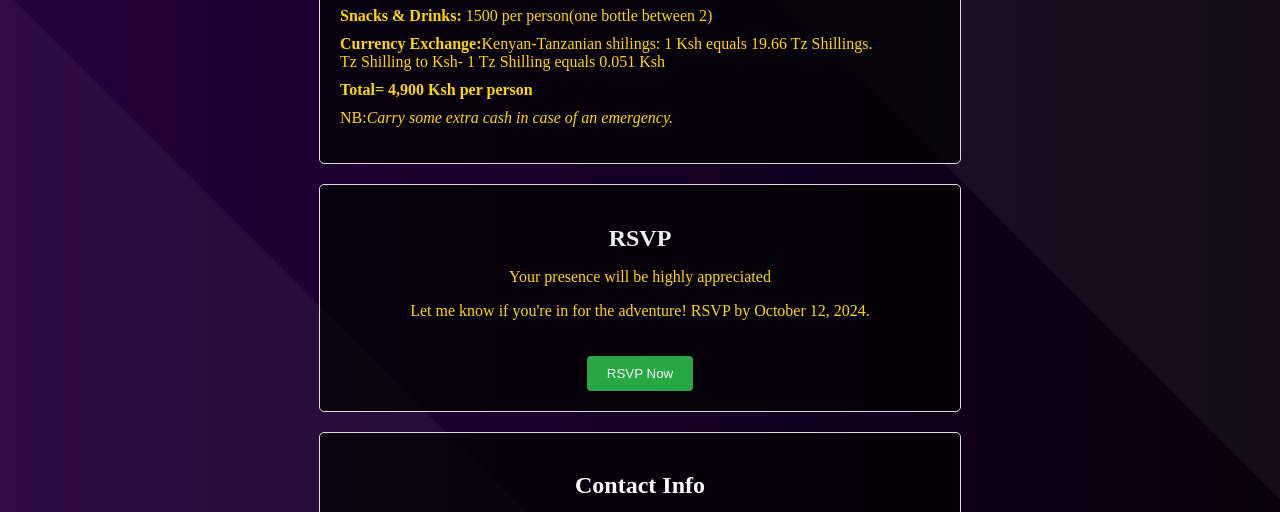
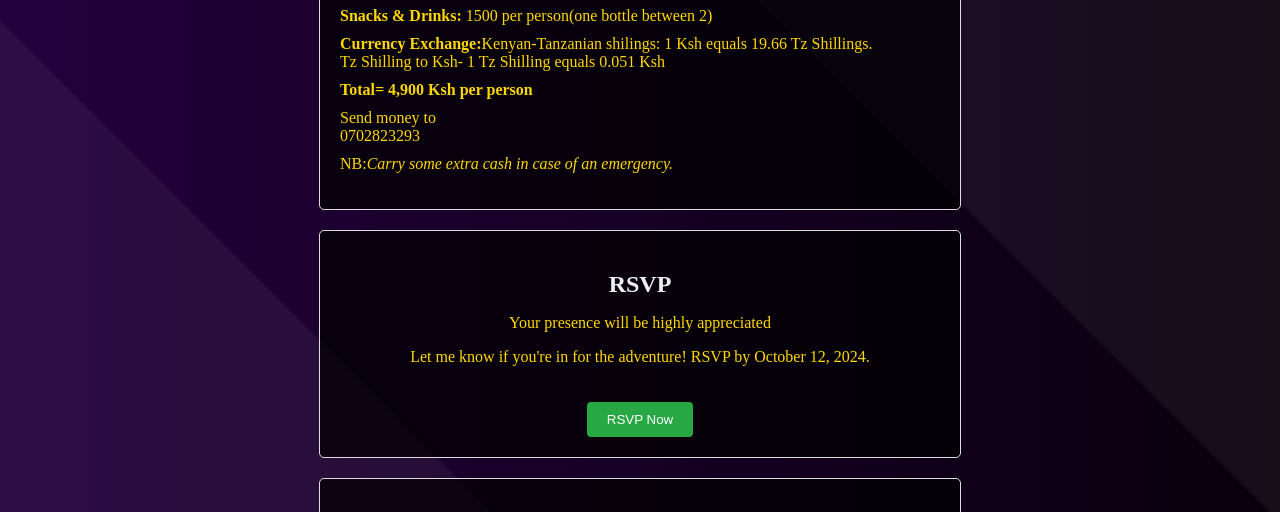
Before and after one commit to Mathenge001/invitation, a plain HTML site: page index.html in a window 1280 px wide. Shown: the part 1034-1546 px from the top of the page. Drawn offline with Linux system fonts and the light colour scheme.

Commit message:
first commit

```diff
--- a/index.html
+++ b/index.html
@@ -190,6 +190,8 @@
         <li><strong>Currency Exchange:</strong>Kenyan-Tanzanian shilings: 1 Ksh equals 19.66 Tz Shillings. <br>
           Tz Shilling to Ksh- 1 Tz Shilling equals 0.051 Ksh</li>
       <li><strong>Total= 4,900 Ksh per person</strong></li>
+        <li>Send money to <br>
+        0702823293</li>
         <li><bold>NB:<i>Carry some extra cash in case of an emergency.</i></bold></li>
       </ul>
     </section>
```
